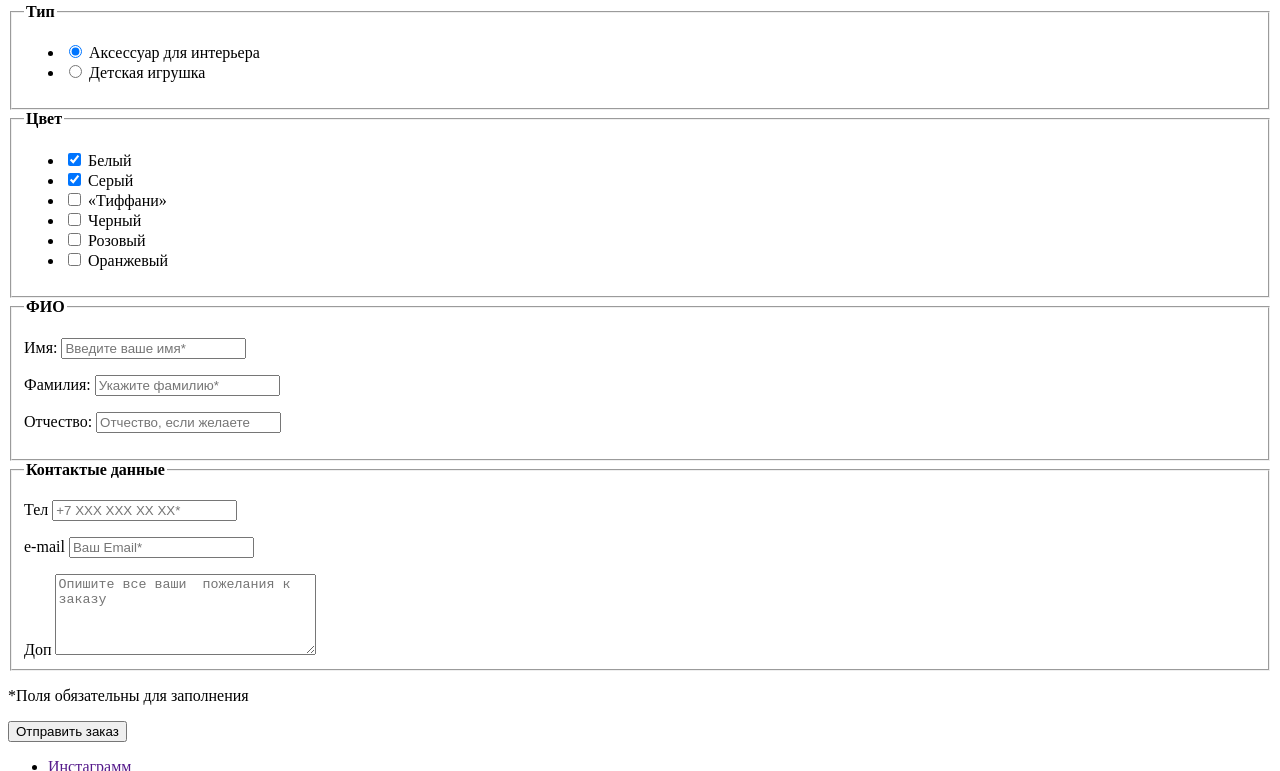
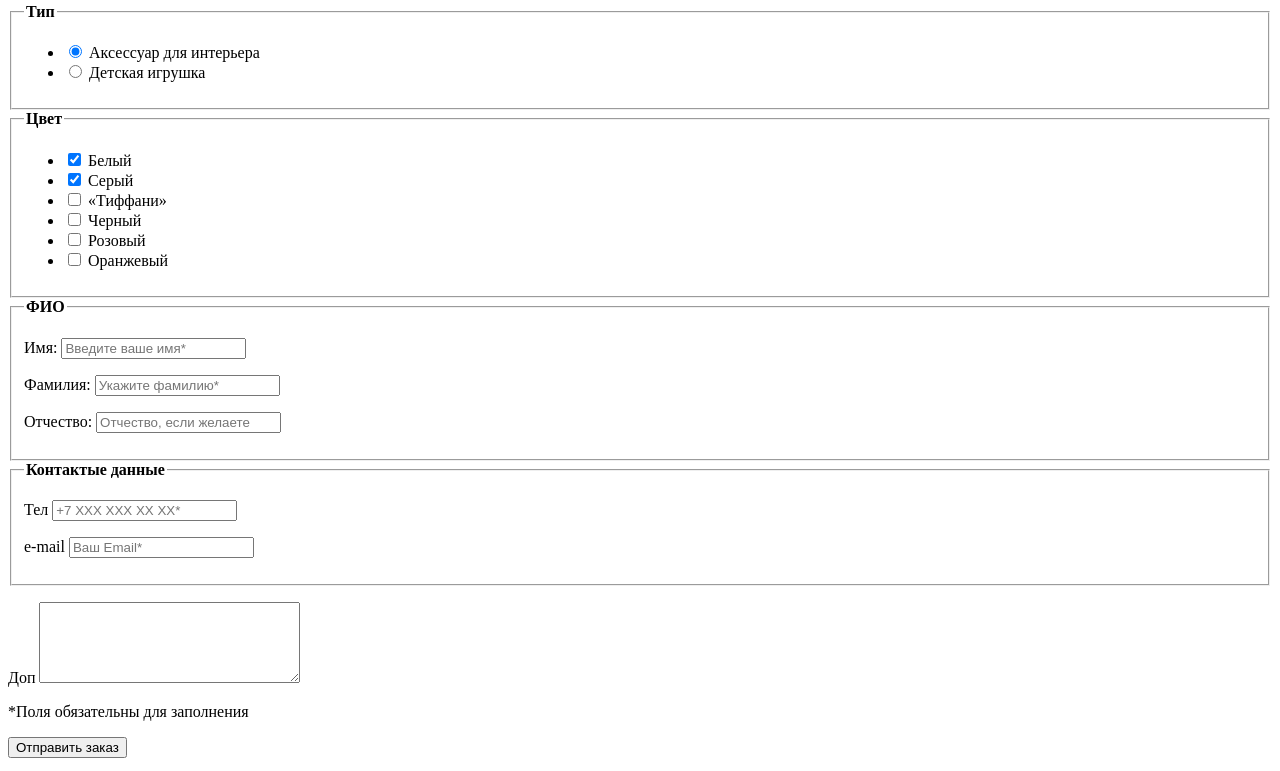
Before and after one commit to Dimahtml/839417-mishka-16, a website: page source/form.html in a window 1280 px wide. Shown: the part 291-1062 px from the top of the page. Drawn offline with Linux system fonts and the light colour scheme.

Commit message:
form.html: поле *Доп* убрал из fieldset *Контактные данные*

```diff
--- a/source/form.html
+++ b/source/form.html
@@ -132,11 +132,14 @@
                 <input type="email" name="email" id="email" value="" placeholder="Ваш Email*">
               </label>
             </p>
+          </fieldset>
+          <p>
             <label class="purchase-form__lead">
               Доп
-                <textarea cols="30" rows="5" placeholder="Опишите все ваши  пожелания к заказу"></textarea>
+              <textarea cols="30" rows="5" placeholder="Опишите все ваши  пожелания к заказу">
+              </textarea>
             </label>
-          </fieldset>
+          </p>
           <p class="purchase-form__note">
             *Поля обязательны для заполнения
           </p>
```
Lines whose indentation alone changed are shown as unchanged.
